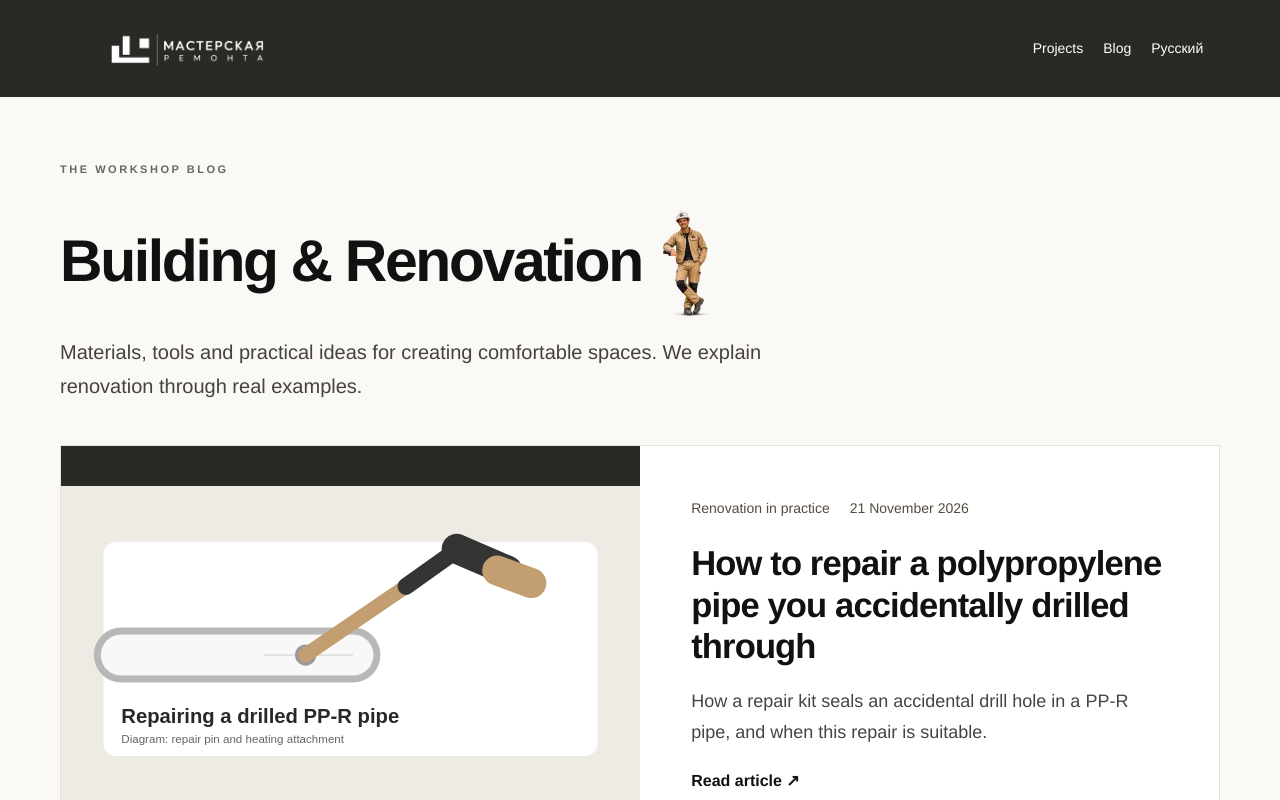
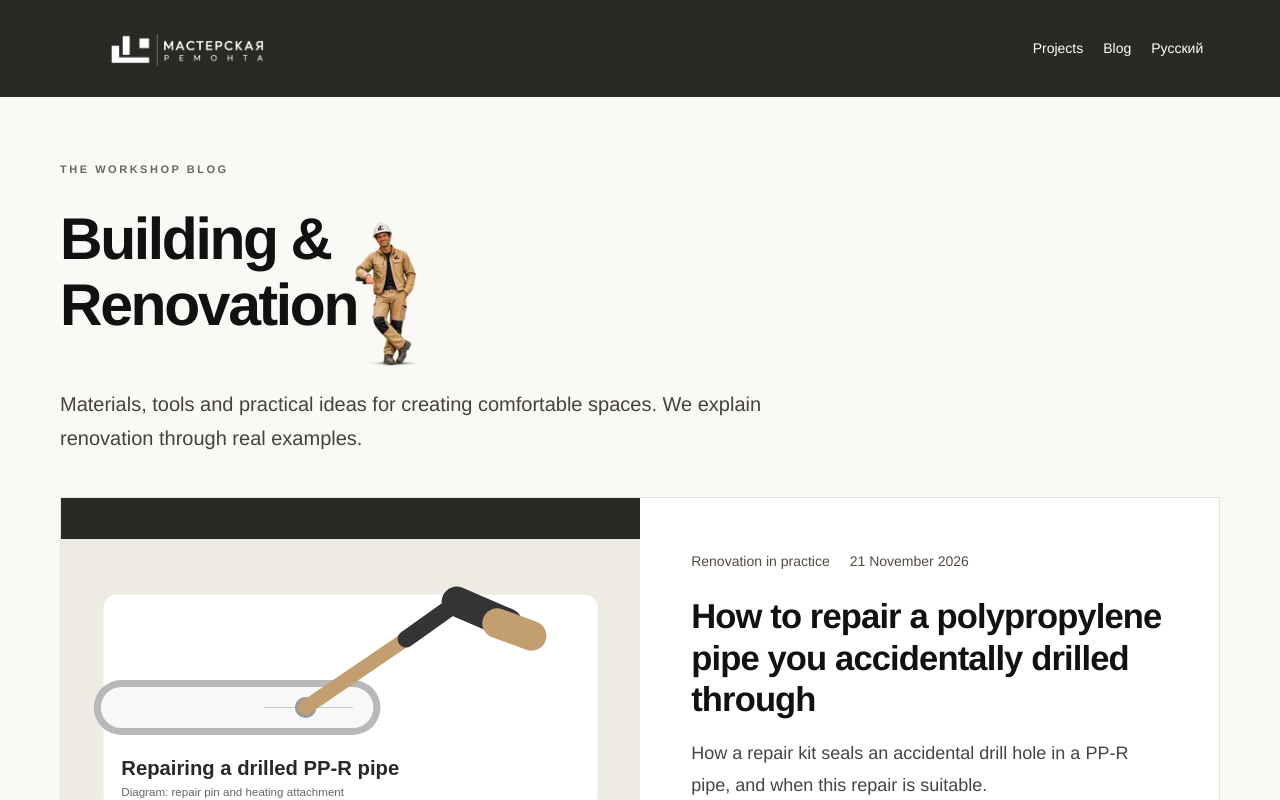
Before and after one commit to artemy-os/formula-remonta, a Next.js app: page /en/news in a window 1280 px wide. Shown: the top 800 px of the page. Built offline with nearby package versions, Linux system fonts and the light colour scheme.

Commit message:
Align the journal mascot with the title lettering

```diff
--- a/app/(en)/en/news/page.tsx
+++ b/app/(en)/en/news/page.tsx
@@ -13,8 +13,7 @@ export default function BlogPage() {
     <div className="journal-intro">
       <p className="eyebrow">THE WORKSHOP BLOG</p>
       <div className="journal-title">
-        <h1>Building &amp; Renovation</h1>
-        <img src={base + "/images/worker_small.webp"} alt="" width={105} height={179} />
+        <h1>Building &amp;<br /> <span className="journal-title-word">Renovation<img src={base + "/images/worker_small.webp"} alt="" width={105} height={179} /></span></h1>
       </div>
       <p>Materials, tools and practical ideas for creating comfortable spaces. We explain renovation through real examples.</p>
     </div>
--- a/app/(ru)/news/page.tsx
+++ b/app/(ru)/news/page.tsx
@@ -1,4 +1,4 @@
 import type { Metadata } from "next";
 import NewsCards from "./NewsCards";
 export const metadata: Metadata = {title:"Строительные будни — Мастерская ремонта", description:"Материалы, технологии и практика ремонта. Разбираем решения на наших объектах и события строительной отрасли.", alternates:{canonical:"/news/",languages:{ru:"/news/",en:"/en/news/"}}, openGraph:{title:"Строительные будни",url:"/news/",description:"Решения для ремонта, материалы и опыт наших объектов."}};
-export default function NewsPage(){return <main className="journal-main"><div className="journal-intro"><p className="eyebrow">ЖУРНАЛ МАСТЕРСКОЙ</p><div className="journal-title"><h1>Строительные будни</h1><img src={(process.env.NEXT_PUBLIC_BASE_PATH ?? "")+"/images/worker_small.webp"} alt="" width={105} height={179} /></div><p>Материалы, технологии и решения, которые помогают создавать удобные пространства. Рассказываем о ремонте на понятных примерах.</p></div><NewsCards archive /></main>}
+export default function NewsPage(){return <main className="journal-main"><div className="journal-intro"><p className="eyebrow">ЖУРНАЛ МАСТЕРСКОЙ</p><div className="journal-title"><h1>Строительные<br /> <span className="journal-title-word">будни<img src={(process.env.NEXT_PUBLIC_BASE_PATH ?? "")+"/images/worker_small.webp"} alt="" width={105} height={179} /></span></h1></div><p>Материалы, технологии и решения, которые помогают создавать удобные пространства. Рассказываем о ремонте на понятных примерах.</p></div><NewsCards archive /></main>}
--- a/app/globals.css
+++ b/app/globals.css
@@ -961,9 +961,10 @@ footer > span {
 .journal-header a:focus-visible { outline:2px solid #fff; outline-offset:3px; }
 .journal-main { max-width:1240px; padding:64px 40px 90px; margin:auto; }
 .journal-intro { max-width:780px; margin-bottom:42px; }
-.journal-title { display:grid; grid-template-columns:minmax(0,auto) auto; align-items:center; justify-content:start; gap:8px; margin:14px 0 18px; }
+.journal-title { margin:14px 0 18px; }
 .journal .journal-title h1 { margin:0; }
-.journal-title img { width:clamp(38px,12vw,65px); height:auto; clip-path:polygon(0 0, 100% 0, 100% 100%, 0 100%, 0 66%, 40% 66%, 40% 45%, 0 45%); }
+.journal-title-word { display:inline-block; position:relative; white-space:nowrap; padding-inline-end:1.18em; padding-bottom:.54em; }
+.journal-title img { position:absolute; inset-inline-end:0; top:-.94em; width:1.5em; height:auto; pointer-events:none; clip-path:polygon(0 0, 100% 0, 100% 100%, 0 100%, 0 66%, 40% 66%, 40% 45%, 0 45%); }
 .journal h1 { font-size:clamp(34px,4.6vw,60px); letter-spacing:-.04em; font-weight:650; line-height:1.12; margin:20px 0 24px; }
 .journal-intro>p:last-child,.article-heading>p { color:#45423d; font-size:20px; font-weight:500; line-height:1.7; }
 .journal-footer { border-top:1px solid #dedbd5; padding:30px 6vw; display:flex; justify-content:space-between; gap:20px; font-size:13px; }
```
